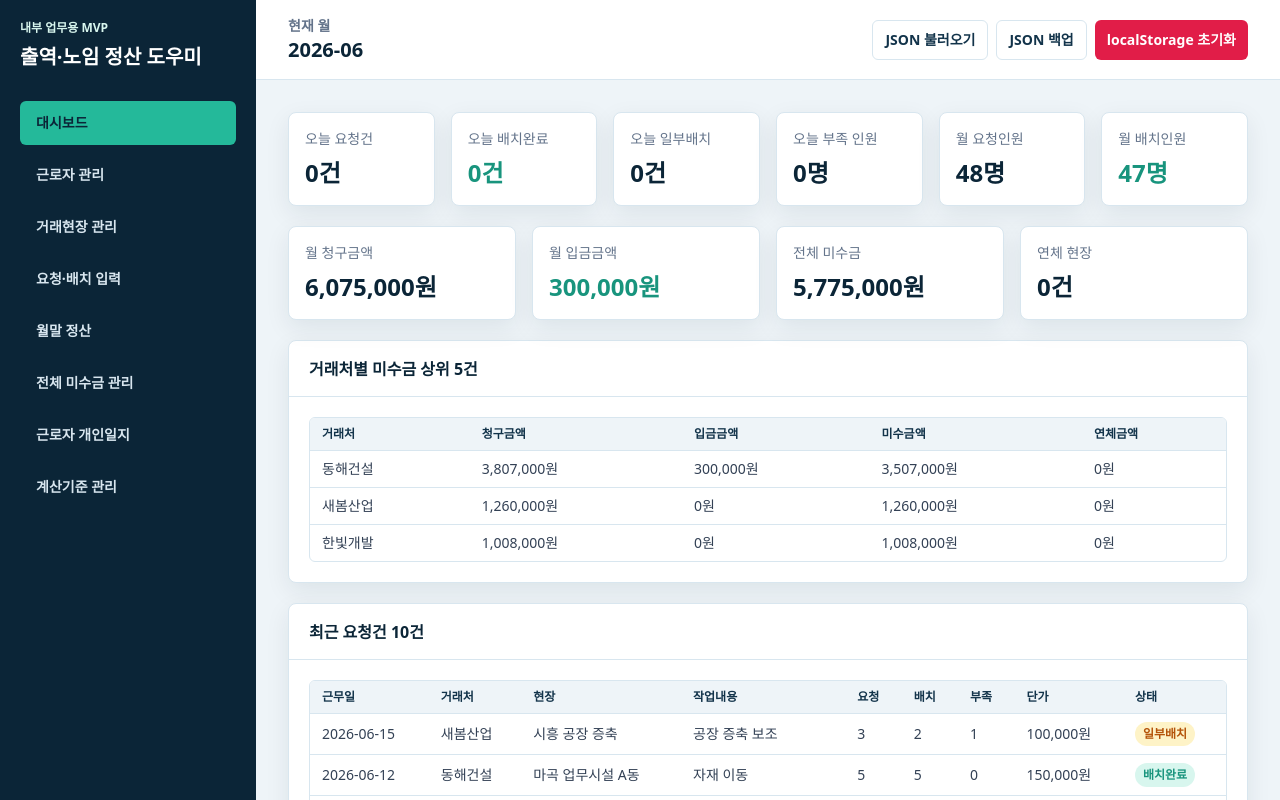
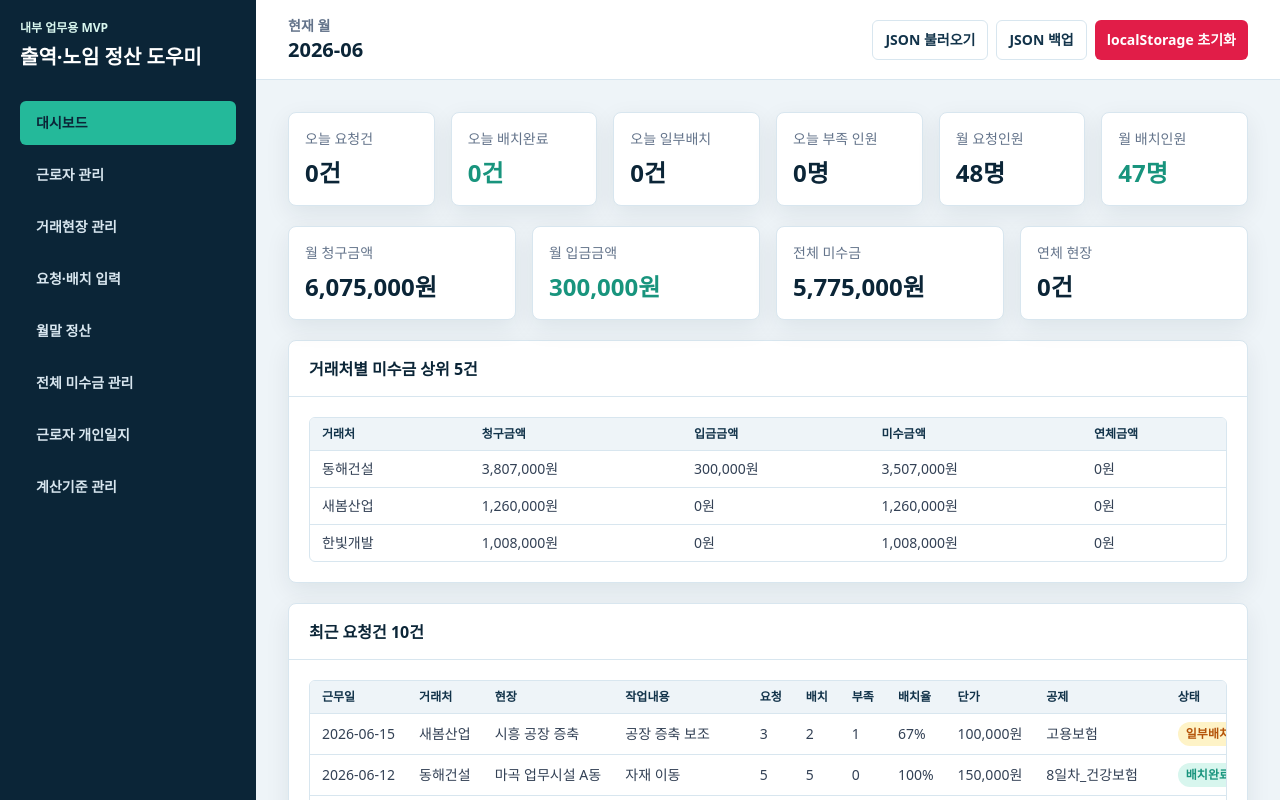
Before and after one commit to p188441064/worker-settlement-app, a Next.js app: page / in a window 1280 px wide. Shown: the top 800 px of the page. Built offline with nearby package versions, Linux system fonts and the light colour scheme.

Commit message:
improve request assignment management

```diff
--- a/app/page.tsx
+++ b/app/page.tsx
@@ -798,6 +798,7 @@ function AttendanceView({ data, updateData }: { data: AppData; updateData: (data
   });
   const [selectedRequestId, setSelectedRequestId] = useState(data.workRequests[0]?.id ?? "");
   const [workerQuery, setWorkerQuery] = useState("");
+  const [bulkAssignCount, setBulkAssignCount] = useState(1);
   const [assignmentForm, setAssignmentForm] = useState({
     workerId: "",
     unitPrice: data.workRequests[0]?.unitPrice ?? 150000,
@@ -816,7 +817,13 @@ function AttendanceView({ data, updateData }: { data: AppData; updateData: (data
   const requests = normalizeRequestStatuses(data.workRequests, data.assignments).sort((a, b) => b.workDate.localeCompare(a.workDate));
   const selectedRequest = requests.find((request) => request.id === selectedRequestId) ?? requests[0];
   const selectedAssignments = selectedRequest ? data.assignments.filter((assignment) => assignment.requestId === selectedRequest.id && assignment.status !== "취소") : [];
-  const workers = data.workers.filter((worker) => [worker.name, worker.phone].join(" ").includes(workerQuery));
+  const selectedAssignedCount = selectedRequest ? getAssignedCount(selectedRequest.id, data.assignments) : 0;
+  const selectedShortageCount = selectedRequest ? Math.max(selectedRequest.requestedCount - selectedAssignedCount, 0) : 0;
+  const selectedAssignmentRate = selectedRequest && selectedRequest.requestedCount > 0 ? Math.round((selectedAssignedCount / selectedRequest.requestedCount) * 100) : 0;
+  const workers = data.workers.filter((worker) => [worker.name, worker.phone, worker.mobile].join(" ").includes(workerQuery));
+  const availableWorkers = selectedRequest
+    ? workers.filter((worker) => !data.assignments.some((assignment) => assignment.requestId === selectedRequest.id && assignment.workerId === worker.id && assignment.status !== "취소"))
+    : workers;
   const previewWorker = data.workers.find((worker) => worker.id === assignmentForm.workerId) ?? data.workers[0];
   const previewSite = selectedRequest ? data.sites.find((site) => site.id === selectedRequest.siteId) : undefined;
   const previewClient = selectedRequest ? data.clients.find((client) => client.id === selectedRequest.clientId) : undefined;
@@ -887,7 +894,9 @@ function AttendanceView({ data, updateData }: { data: AppData; updateData: (data
   };
 
   const selectRequest = (request: WorkRequest) => {
+    const assigned = getAssignedCount(request.id, data.assignments);
     setSelectedRequestId(request.id);
+    setBulkAssignCount(Math.max(request.requestedCount - assigned, 1));
     setAssignmentForm({ workerId: "", unitPrice: request.unitPrice, workCount: 1, deductionType: request.deductionType, manualEmploymentInsurance: "", manualHealthInsurance: "", manualNationalPension: "", manualLongTermCare: "", manualDeductionAmount: "", manualPaymentAmount: "", manualReason: "", memo: "" });
   };
 
@@ -937,6 +946,44 @@ function AttendanceView({ data, updateData }: { data: AppData; updateData: (data
     setAssignmentForm({ ...assignmentForm, workerId: "", manualEmploymentInsurance: "", manualHealthInsurance: "", manualNationalPension: "", manualLongTermCare: "", manualDeductionAmount: "", manualPaymentAmount: "", manualReason: "", memo: "" });
   };
 
+  const bulkSaveAssignments = () => {
+    if (!selectedRequest) return alert("요청건을 선택해 주세요.");
+    const site = data.sites.find((item) => item.id === selectedRequest.siteId);
+    const client = data.clients.find((item) => item.id === selectedRequest.clientId);
+    if (!site || !client) return alert("거래처, 현장 정보를 확인해 주세요.");
+    const targetCount = Math.max(Number(bulkAssignCount) || 0, 0);
+    if (targetCount <= 0) return alert("실제 배치인원을 입력해 주세요.");
+    const currentAssigned = getAssignedCount(selectedRequest.id, data.assignments);
+    if (currentAssigned + targetCount > selectedRequest.requestedCount && !confirm("배치인원이 요청인원보다 많습니다. 초과 배치로 저장할까요?")) return;
+    const candidates = availableWorkers.slice(0, targetCount);
+    if (candidates.length < targetCount) return alert("배치 가능한 근로자가 부족합니다. 검색 조건이나 근로자 목록을 확인해 주세요.");
+    let baseAssignments = data.assignments;
+    const newAssignments = candidates.map((worker, index) => {
+      const calculated = calculatePayrollDeduction({
+        worker,
+        site,
+        client,
+        requestId: selectedRequest.id,
+        workerId: worker.id,
+        workDate: selectedRequest.workDate,
+        clientId: selectedRequest.clientId,
+        siteId: selectedRequest.siteId,
+        taskDescription: selectedRequest.taskDescription,
+        unitPrice: assignmentForm.unitPrice,
+        workCount: assignmentForm.workCount,
+        deductionType: assignmentForm.deductionType,
+        existingAssignments: baseAssignments,
+        calculationRules: data.calculationRules
+      });
+      const assignment = { ...calculated, id: createId(`as${index}`), memo: assignmentForm.memo || "일괄 배치" };
+      baseAssignments = [...baseAssignments, assignment];
+      return assignment;
+    });
+    const assignments = [...data.assignments, ...newAssignments];
+    updateData({ ...data, assignments, workRequests: normalizeRequestStatuses(data.workRequests, assignments) });
+    setBulkAssignCount(Math.max(selectedRequest.requestedCount - currentAssigned - newAssignments.length, 1));
+  };
+
   const removeAssignment = (id: string) => {
     if (!confirm("배치내역을 삭제할까요?")) return;
     const assignments = data.assignments.filter((assignment) => assignment.id !== id);
@@ -976,18 +1023,27 @@ function AttendanceView({ data, updateData }: { data: AppData; updateData: (data
               <p className="text-lg font-bold text-navy-900">{data.clients.find((client) => client.id === selectedRequest.clientId)?.name} / {data.sites.find((site) => site.id === selectedRequest.siteId)?.name}</p>
               <p className="mt-2">근무일: {selectedRequest.workDate}</p>
               <p>작업내용: {selectedRequest.taskDescription}</p>
-              <p>요청 {selectedRequest.requestedCount}명 / 배치 {getAssignedCount(selectedRequest.id, data.assignments)}명 / 부족 {Math.max(selectedRequest.requestedCount - getAssignedCount(selectedRequest.id, data.assignments), 0)}명</p>
+              <p>요청 {selectedRequest.requestedCount}명 / 배치 {selectedAssignedCount}명 / 부족 {selectedShortageCount}명</p>
+              <p>요청 대비 배치율: {selectedAssignmentRate}%</p>
               <p>집합장소: {selectedRequest.meetingPlace || "-"}</p>
-              <div className="mt-3"><StatusBadge status={getRequestStatus(selectedRequest, data.assignments)} /></div>
+              <div className="mt-3 flex flex-wrap gap-2"><StatusBadge status={getRequestStatus(selectedRequest, data.assignments)} /><Badge tone={selectedShortageCount > 0 ? "amber" : "mint"}>{selectedShortageCount > 0 ? `부족 ${selectedShortageCount}명` : "부족 없음"}</Badge></div>
             </div>
             <div className="grid gap-4">
               <div className="grid grid-cols-6 gap-3">
                 <Field label="근로자 검색"><TextInput value={workerQuery} onChange={(e) => setWorkerQuery(e.target.value)} placeholder="이름 또는 연락처" /></Field>
-                <Field label="근로자 선택"><SelectInput value={assignmentForm.workerId} onChange={(e) => setAssignmentForm({ ...assignmentForm, workerId: e.target.value })}><option value="">선택</option>{workers.map((worker) => <option key={worker.id} value={worker.id}>{worker.name} ({worker.phone})</option>)}</SelectInput></Field>
+                <Field label="근로자 선택"><SelectInput value={assignmentForm.workerId} onChange={(e) => setAssignmentForm({ ...assignmentForm, workerId: e.target.value })}><option value="">선택</option>{availableWorkers.map((worker) => <option key={worker.id} value={worker.id}>{worker.name} ({worker.mobile || worker.phone})</option>)}</SelectInput></Field>
                 <Field label="공수"><TextInput type="number" step="0.5" value={assignmentForm.workCount} onChange={(e) => setAssignmentForm({ ...assignmentForm, workCount: Number(e.target.value) })} /></Field>
                 <Field label="단가"><TextInput type="number" value={assignmentForm.unitPrice} onChange={(e) => setAssignmentForm({ ...assignmentForm, unitPrice: Number(e.target.value) })} /></Field>
                 <Field label="공제유형"><DeductionSelect value={assignmentForm.deductionType} onChange={(value) => setAssignmentForm({ ...assignmentForm, deductionType: value })} /></Field>
                 <div className="flex items-end"><Button onClick={saveAssignment} className="w-full">배치 저장</Button></div>
+              </div>
+              <div className="grid grid-cols-6 gap-3 rounded-md border border-navy-100 bg-white p-3">
+                <Field label="실제 배치인원"><TextInput type="number" min={1} value={bulkAssignCount} onChange={(e) => setBulkAssignCount(Number(e.target.value))} /></Field>
+                <Field label="현재 배치인원"><TextInput value={`${selectedAssignedCount}명`} readOnly /></Field>
+                <Field label="부족인원"><TextInput value={`${selectedShortageCount}명`} readOnly /></Field>
+                <Field label="배치율"><TextInput value={`${selectedAssignmentRate}%`} readOnly /></Field>
+                <Field label="배치 가능 근로자"><TextInput value={`${availableWorkers.length}명`} readOnly /></Field>
+                <div className="flex items-end"><Button variant="secondary" onClick={bulkSaveAssignments} className="w-full">실제 배치인원 저장</Button></div>
               </div>
               <div className="grid grid-cols-4 gap-2 rounded-md bg-mint-50 p-3 text-sm font-bold">
                 <span>실제 단가 {formatWon(assignmentForm.unitPrice)}</span>
@@ -1002,6 +1058,7 @@ function AttendanceView({ data, updateData }: { data: AppData; updateData: (data
               <div className="rounded-md border border-navy-100 bg-white p-3 text-sm text-slate-700">
                 <p><b>나이구분</b> {previewWorker ? ageGroupLabel(getAgeGroupByWorkDate(previewWorker.birthDate, selectedRequest.workDate)) : "-"}</p>
                 <p><b>계산서 발행 여부</b> {"invoiceIssueType" in preview ? (preview.invoiceIssueType === "ISSUED" ? "계산서 발행" : "계산서 미발행") : "-"}</p>
+                <p><b>공제 적용 여부</b> {preview.deductionAmount > 0 ? "적용" : "미적용"}</p>
                 <p><b>적용규칙</b> {"appliedRuleLabel" in preview ? preview.appliedRuleLabel : "-"}</p>
                 <p><b>판단사유</b> {"deductionReason" in preview ? preview.deductionReason : "계산기준표 기준 공제액을 미리 계산합니다."}</p>
                 {"healthInsuranceReason" in preview && <p><b>건강보험</b> {preview.healthInsuranceReason}</p>}
@@ -1810,7 +1867,7 @@ function RequestTable({
   return (
     <DataTable>
       <table className="w-full border-collapse">
-        <thead><tr><th className={th}>근무일</th><th className={th}>거래처</th><th className={th}>현장</th><th className={th}>작업내용</th><th className={th}>요청</th><th className={th}>배치</th><th className={th}>부족</th><th className={th}>단가</th><th className={th}>상태</th></tr></thead>
+        <thead><tr><th className={th}>근무일</th><th className={th}>거래처</th><th className={th}>현장</th><th className={th}>작업내용</th><th className={th}>요청</th><th className={th}>배치</th><th className={th}>부족</th><th className={th}>배치율</th><th className={th}>단가</th><th className={th}>공제</th><th className={th}>상태</th></tr></thead>
         <tbody>
           {requests.map((request) => {
             const assigned = getAssignedCount(request.id, data.assignments);
@@ -1823,7 +1880,9 @@ function RequestTable({
               <td className={td}>{request.requestedCount}</td>
               <td className={td}>{assigned}</td>
               <td className={td}>{Math.max(request.requestedCount - assigned, 0)}</td>
+              <td className={td}>{request.requestedCount > 0 ? `${Math.round((assigned / request.requestedCount) * 100)}%` : "0%"}</td>
               <td className={td}>{formatWon(request.unitPrice)}</td>
+              <td className={td}>{request.deductionType}</td>
               <td className={td}><StatusBadge status={getRequestStatus(request, data.assignments)} /></td>
             </tr>
           )})}
```
